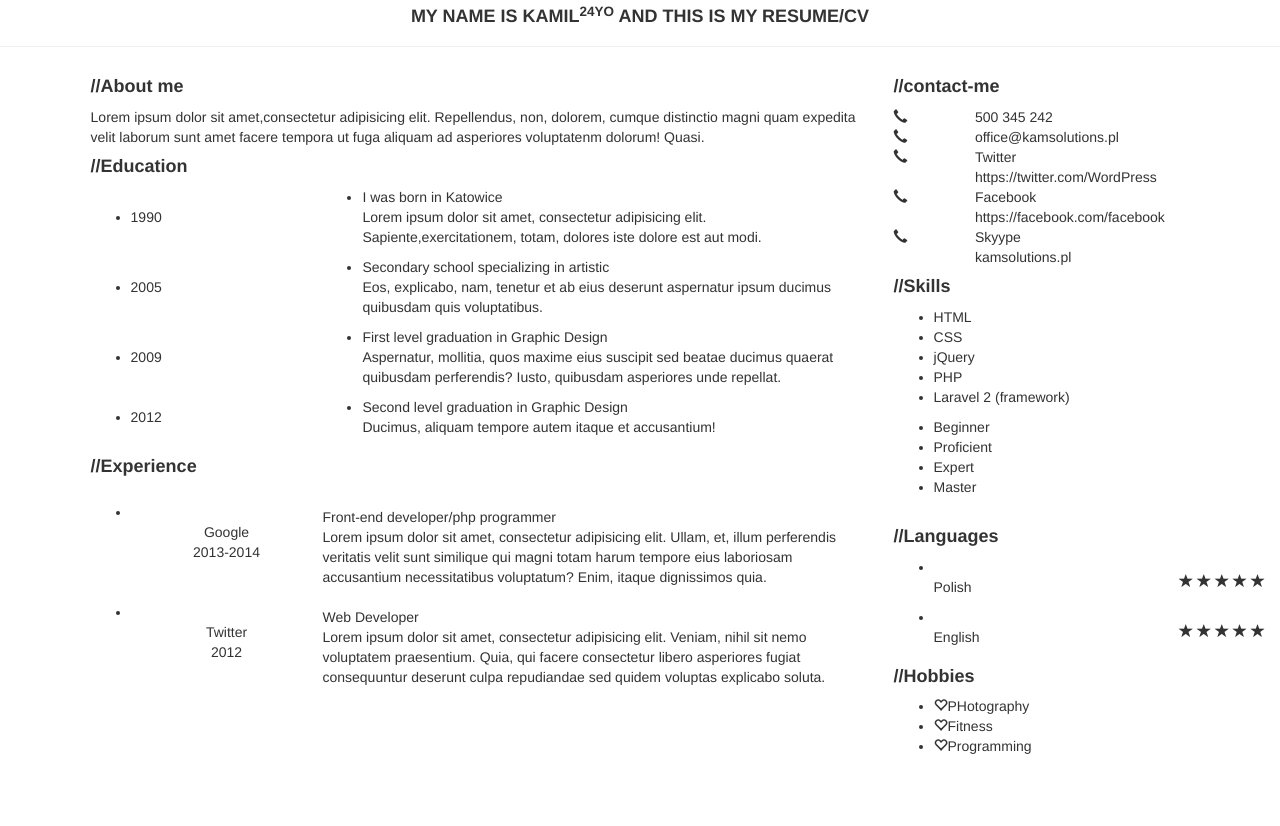
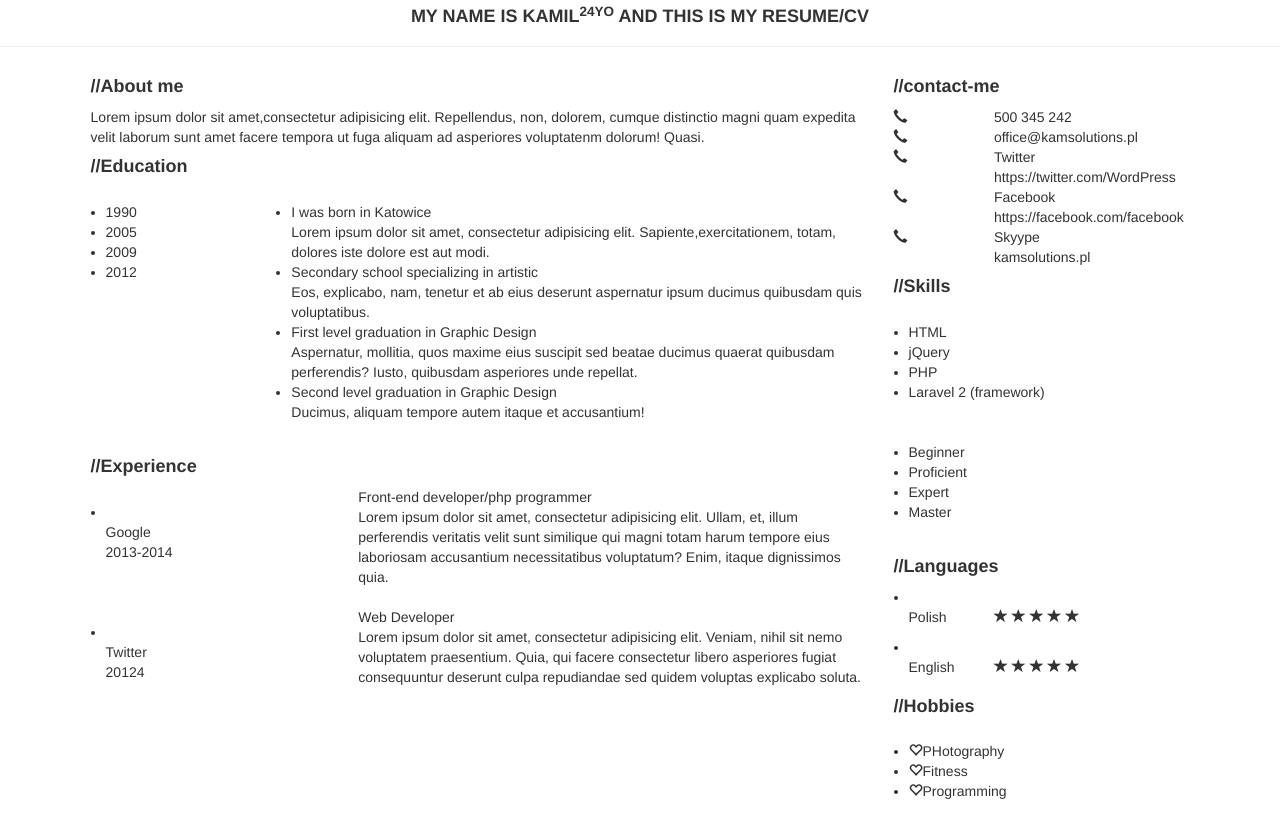
Before and after one commit to QingHes/105, a website: page index.html in a window 1280 px wide. Shown: the part 319-1145 px from the top of the page. Before the commit the page ends 1085 px from the top, so only its background shows below. Drawn offline with nearby package versions, Linux system fonts and the light colour scheme.

Commit message:
final vesion

```diff
--- a/index.html
+++ b/index.html
@@ -25,6 +25,10 @@
         margin-left:2cm;
         overflow: auto;
         }
+        ul{
+            padding:15px;
+        }
+
     </style>
 
   </head>
@@ -42,17 +46,7 @@
                 <h4><b>MY NAME IS KAMIL<sup>24YO</sup> AND THIS IS MY RESUME/CV</b></h4>
 
         </div>
-        <!--测试文本--
-        <div class="about-me">
-            <div style="width:54%">
-                <h5><b>//About me</b></h1>
-                <p>Lorem ipsum dolor sit amet,consectetur adipisicing elit.
-                    Repellendus, non, dolorem, cumque distinctio magni quam expedita
-                    velit laborum sunt amet facere tempora ut fuga aliquam ad
-                    asperiores voluptatenm dolorum! Quasi.
-            </p>
-        </div>
-        </div>>
+
         <!--栅格系统-->
         <div class="container-fluid">
             <div class="row" style="text-align:left">
@@ -68,41 +62,45 @@
 
                 <div class="Education">
                     <h4><b>//Education</b></h4>
-                        <table class="table-responsive">
-                        <tbody>
-                            <tr>
-                                <td style="width:30%"><ul><li>1990</li></ul></td>
-                                <td style="width:70%"><ul><li>I was born in Katowice</br>Lorem ipsum dolor sit amet, consectetur adipisicing elit. Sapiente,exercitationem, totam, dolores iste dolore est aut modi.</li></ul></td>
-                            </tr>
-                            <tr>
-                                <td style="width:30%"><ul><li>2005</li></ul></td>
-                                <td style="width:70%"><ul><li>Secondary school specializing in artistic</br>Eos, explicabo, nam, tenetur et ab eius deserunt aspernatur ipsum ducimus quibusdam quis voluptatibus.</li></ul></td>
-                            </tr>
-                            <tr>
-                                <td style="width:30%"><ul><li>2009</li></ul></td>
-                                <td style="width:70%"><ul><li>First level graduation in Graphic Design</br>Aspernatur, mollitia, quos maxime eius suscipit sed beatae ducimus quaerat quibusdam perferendis? Iusto, quibusdam asperiores unde repellat.</li></ul></td>
-                            </tr>
-                            <tr>
-                                <td style="width:30%"><ul><li>2012</li></ul></td>
-                                <td style="width:70%"><ul><li>Second level graduation in Graphic Design</br>Ducimus, aliquam tempore autem itaque et accusantium!</li></ul></td>
-                            </tr>
-                        </tbody>
-                        </table>
+                    <div class="row">
+                        <div class="col-md-3">
+                            <ul><li>1990</li>
+                                <li>2005</li>
+                                <li>2009</li>
+                                <li>2012</li>
+                            </ul>
                         </div>
+                        <div class="col-md-9">
+                            <div class="row">
+                                <ul><li>I was born in Katowice</br>Lorem ipsum dolor sit amet, consectetur adipisicing elit. Sapiente,exercitationem, totam, dolores iste dolore est aut modi.</li>
+                            <li>Secondary school specializing in artistic</br>Eos, explicabo, nam, tenetur et ab eius deserunt aspernatur ipsum ducimus quibusdam quis voluptatibus.</li>
+                            <li>First level graduation in Graphic Design</br>Aspernatur, mollitia, quos maxime eius suscipit sed beatae ducimus quaerat quibusdam perferendis? Iusto, quibusdam asperiores unde repellat.</li>
+                            <li>Second level graduation in Graphic Design</br>Ducimus, aliquam tempore autem itaque et accusantium!</li></ul>
+                            </div>
+                        </div>
+                    </div>
+                </div>
+
                 <div class="Experience">
                     <h4><b>//Experience</b></h4>
-                        <table class="table-responsive">
-                        <tbody>
-                            <tr>
-                                <td style="width:30%;text-align:center"><ul><li></br>Google</br>2013-2014</li></ul></td>
-                                <td style="width:70%"></br>Front-end developer/php programmer</br>Lorem ipsum dolor sit amet, consectetur adipisicing elit. Ullam, et, illum perferendis veritatis velit sunt similique qui magni totam harum tempore eius laboriosam accusantium necessitatibus voluptatum? Enim, itaque dignissimos quia.</br></td>
-                            </tr>
-                            <tr>
-                                <td style="width:30%;text-align:center"><ul><li></br>Twitter</br>2012</li></ul></td>
-                                <td style="width:70%"></br>Web Developer</br>Lorem ipsum dolor sit amet, consectetur adipisicing elit. Veniam, nihil sit nemo voluptatem praesentium. Quia, qui facere consectetur libero asperiores fugiat consequuntur deserunt culpa repudiandae sed quidem voluptas explicabo soluta.</td>
-                            </tr>
-                        </tbody>
-                        </table>
+                    <div class="row">
+                        <div class="col-md-4">
+                            <ul><li></br>Google</br>2013-2014</li></ul>
+                        </div>
+                        <div class="col-md-8">
+                            Front-end developer/php programmer</br>
+                            Lorem ipsum dolor sit amet, consectetur adipisicing elit. Ullam, et, illum perferendis veritatis velit sunt similique qui magni totam harum tempore eius laboriosam accusantium necessitatibus voluptatum? Enim, itaque dignissimos quia.
+                            </br></br>
+                        </div>
+                    </div>
+                    <div class="row">
+                            <div class="col-md-4">
+                                <ul><li></br>Twitter</br>20124</li></ul>
+                            </div>
+                            <div class="col-md-8">
+                                    Web Developer</br>Lorem ipsum dolor sit amet, consectetur adipisicing elit. Veniam, nihil sit nemo voluptatem praesentium. Quia, qui facere consectetur libero asperiores fugiat consequuntur deserunt culpa repudiandae sed quidem voluptas explicabo soluta.
+                            </div>
+                    </div>
                 </div>
 
             </div>
@@ -110,94 +108,86 @@
                 <div class="contact-me">
                     <!--div class="table-responsive"-->
                     <h4><b>//contact-me</b></h4>
-                    <table class="table-responsive">
-                    <tbody>
-                        <tr>
-                            <td style="width:25%">
-                                <span class="glyphicon glyphicon-earphone"></span>
-                            </td>
-                            <td style="width:75%">500 345 242</td>
-                        </tr>
-                        <tr>
-                            <td style="width:25%">
-                                <span class="glyphicon glyphicon-earphone"></span></td>
-                            <td style="width:75%">office@kamsolutions.pl</td>
-                        </tr>
-                        <tr>
-                            <td style="width:30%"><span class="glyphicon glyphicon-earphone"></span></br>&nbsp;</td>
-                            <td style="width:70%">Twitter</br>https://twitter.com/WordPress</td>
-                        </tr>
-                        <tr>
-                            <td style="width:30%"><span class="glyphicon glyphicon-earphone"></span></br>&nbsp;</td>
-                            <td style="width:70%">Facebook</br>https://facebook.com/facebook</td>
-                        </tr>
-                        <tr>
-                            <td style="width:30%"><span class="glyphicon glyphicon-earphone"></span></br>&nbsp;</td>
-                            <td style="width:70%">Skyype</br>kamsolutions.pl</td>
-                        </tr>
-                    </tbody>
-                    </table>
+                    <div class="row">
+                        <div class="col-md-3"><span class="glyphicon glyphicon-earphone"></span>                        </div>
+                        <div class="col-md-5">500 345 242</div>
+                    </div>
+                    <div class="row">
+                            <div class="col-md-3"><span class="glyphicon glyphicon-earphone"></span>                        </div>
+                            <div class="col-md-5">office@kamsolutions.pl</div>
+                    </div>
+                    <div class="row">
+                            <div class="col-md-3"><span class="glyphicon glyphicon-earphone"></span>                        </div>
+                            <div class="col-md-5">Twitter</br>https://twitter.com/WordPress</div>
+                    </div>
+                    <div class="row">
+                            <div class="col-md-3"><span class="glyphicon glyphicon-earphone"></span>                        </div>
+                            <div class="col-md-5">Facebook</br>https://facebook.com/facebook</div>
+                    </div>
+                    <div class="row">
+                            <div class="col-md-3"><span class="glyphicon glyphicon-earphone"></span>                        </div>
+                            <div class="col-md-5">Skyype</br>kamsolutions.pl</div>
+                    </div>
                 </div>
 
                 <div class="Skills">
                     <h4><b>//Skills</b></h4>
-                    <table class="table table-bordered">
-                    <tbody>
-                        <tr>
+                    <div class="row">
+                        <div class="col-md-8">
                             <ul>
                                 <li>HTML</li>
-                            <li>CSS</li>
                                 <li>jQuery</li>
                                 <li>PHP</li>
                                 <li>Laravel 2 (framework)</li>
                             </ul>
-                        </tr>
-                        <tr>
+                        </div>
+                    </div>
+                    <div class="row">
+                        <div class="col-md-5">
                             <ul>
                                 <li>Beginner</li>
                                 <li>Proficient</li>
                                 <li>Expert</li>
                                 <li>Master</li>
                             </ul>
-                        </tr>
-                    </tbody>
-                    </table>
+                        </div>
+                    </div>
                 </div>
 
                 <div class="Languages">
                     <h4><b>//Languages</b></h4>
-                    <div class="table-responsive">
-                        <table>
-                        <tbody>
-                        <tr>
-                            <td style="width:10%;text-align:left"><ul><li></br>Polish</br></li></ul></td>
-                            <td style="width:90%;text-align:right"><span class="glyphicon glyphicon-star"></span>
+                    <div class="row">
+                        <div class="col-md-3">
+                            <ul style="padding:0;margin-left:15px"><li style="padding:0;margin-left:0px"></br>Polish</li></ul>
+                        </div>
+                        <div class="col-md-5"></br>
                             <span class="glyphicon glyphicon-star"></span>
                             <span class="glyphicon glyphicon-star"></span>
                             <span class="glyphicon glyphicon-star"></span>
-                                <span class="glyphicon glyphicon-star"></span></td>
-                        </tr>
-                        <tr>
-                            <td style="width:10%;text-align:center"><ul><li></br>English</br></li></ul></td>
-                            <td style="width:90%;text-align:right"><span class="glyphicon glyphicon-star"></span>
+                            <span class="glyphicon glyphicon-star"></span>
+                            <span class="glyphicon glyphicon-star"></span>
+                        </div>
+                    </div>
+                    <div class="row">
+                        <div class="col-md-3">
+                            <ul style="padding:0;margin-left:15px"><li style="padding:0;margin-left:0px"></br>English</li></ul>
+                        </div>
+                        <div class="col-md-5"></br>
                             <span class="glyphicon glyphicon-star"></span>
                             <span class="glyphicon glyphicon-star"></span>
                             <span class="glyphicon glyphicon-star"></span>
-                                <span class="glyphicon glyphicon-star"></span></td>
-                        </tr>
-                        </tbody>
-                        </table>
+                            <span class="glyphicon glyphicon-star"></span>
+                            <span class="glyphicon glyphicon-star"></span>
+                        </div>
                     </div>
                 </div>
 
                 <div class="Hobbies">
                     <h4><b>//Hobbies</b></h4>
-                    <div class="table-responsive">
                     <ul>
                         <li><span class="glyphicon glyphicon-heart-empty"></span>PHotography</li>
                         <li><span class="glyphicon glyphicon-heart-empty"></span>Fitness</li>
                         <li><span class="glyphicon glyphicon-heart-empty"></span>Programming</li>
-
                     </ul>
                 </div>
             </div>
```
Lines whose indentation alone changed are shown as unchanged.
